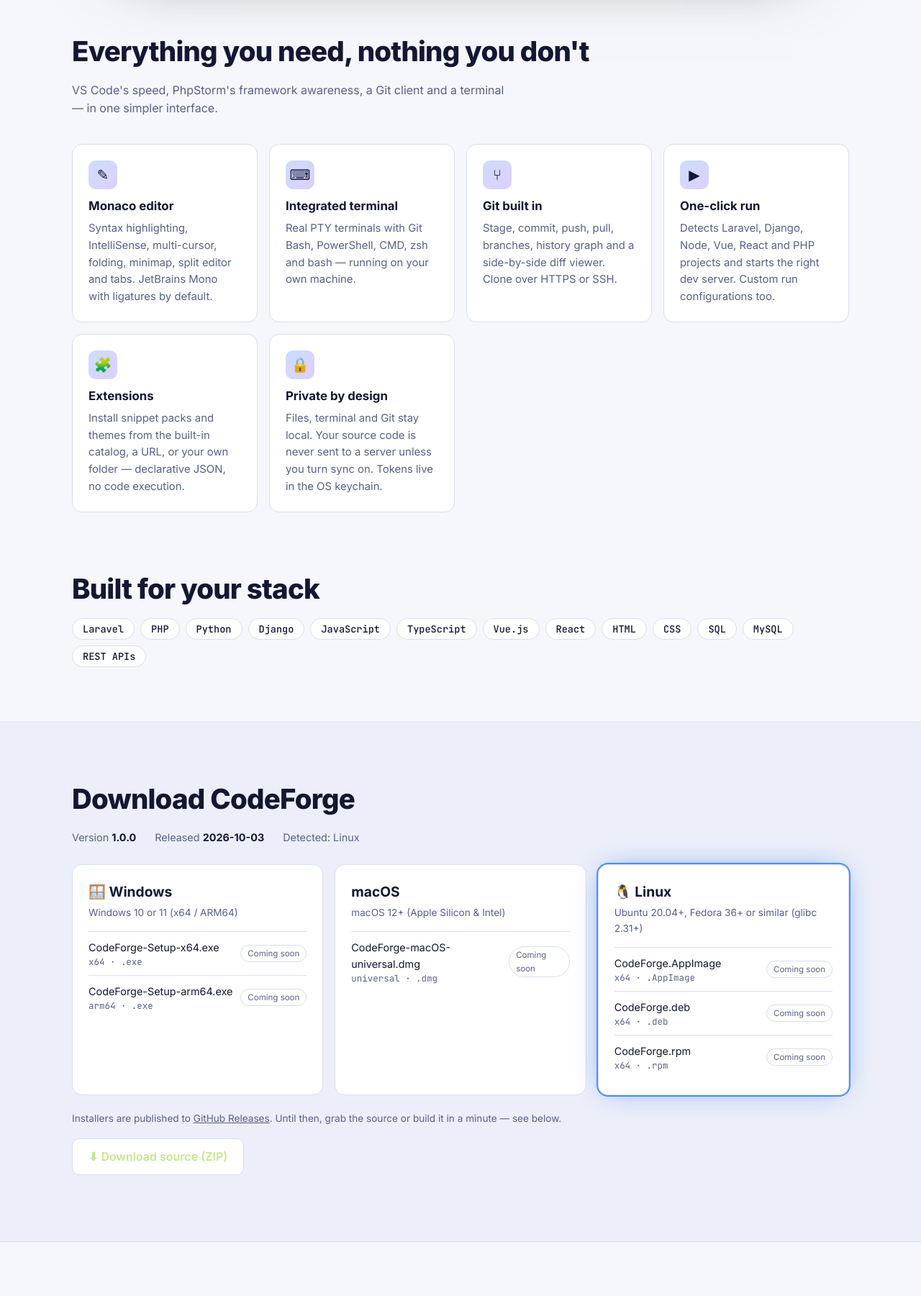
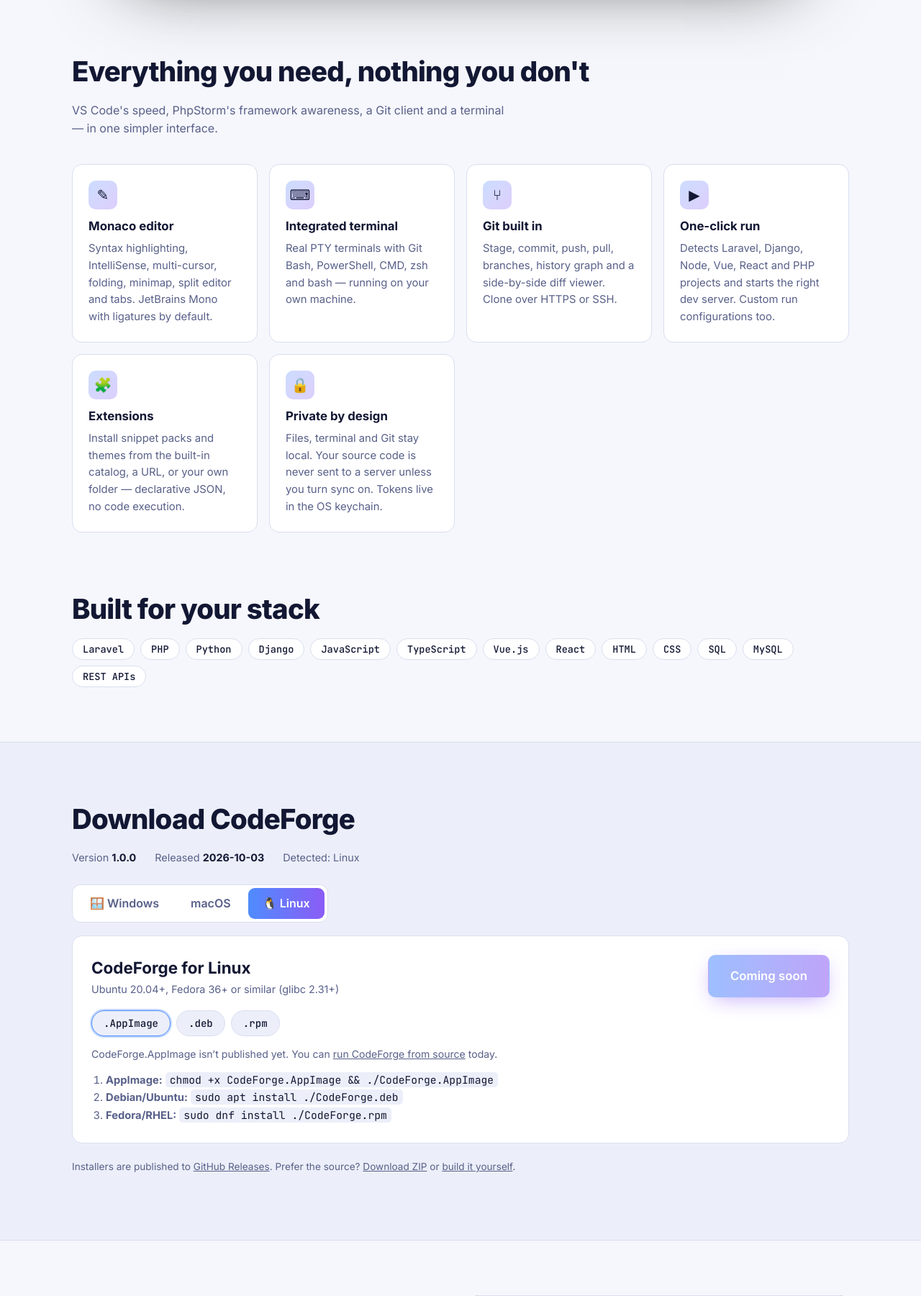
Before and after one commit to Asda168/code-forge, a Django app: page / in a window 1280 px wide. Shown: the part 1040-2841 px from the top of the page at 72% size. Run offline with Django 5.2, Linux system fonts and the light colour scheme.

Commit message:
Download page: OS tabs with per-platform download button, format chips and install steps
Co-Authored-By: Claude Sonnet 5.5 <noreply@anthropic.com>

```diff
--- a/backend/core/templates/core/download.html
+++ b/backend/core/templates/core/download.html
@@ -56,6 +56,18 @@
   .file{display:flex;align-items:center;justify-content:space-between;gap:10px;padding:10px 0;border-top:1px solid var(--line);font-size:.9rem}
   .file small{display:block;color:var(--mut);font:400 .78rem var(--mono)} .tag{font-size:.72rem;border:1px solid var(--line);border-radius:99px;padding:2px 9px;color:var(--mut)}
   .meta{display:flex;gap:26px;flex-wrap:wrap;color:var(--mut);font-size:.9rem;margin-bottom:26px}.meta b{color:var(--fg)}
+  .tabs{display:inline-flex;gap:4px;background:var(--card);border:1px solid var(--line);border-radius:12px;padding:4px;margin-bottom:18px}
+  .tabs button{border:0;background:none;color:var(--mut);font:inherit;font-weight:600;padding:9px 20px;border-radius:9px;cursor:pointer}
+  .tabs button[aria-selected=true]{background:linear-gradient(90deg,var(--a),var(--b));color:#fff}
+  .panel[hidden]{display:none} .panel{padding:26px}
+  .ph{display:flex;justify-content:space-between;align-items:center;gap:18px;flex-wrap:wrap;margin-bottom:18px}
+  .ph h3{margin:0;font-size:1.4rem}.req{color:var(--mut);font-size:.9rem}
+  .btn.big{padding:15px 30px;font-size:1.05rem}
+  .chips{display:flex;gap:8px;flex-wrap:wrap}
+  .chip{border:1px solid var(--line);background:var(--bg2);color:var(--fg);padding:8px 16px;border-radius:99px;font:500 .88rem var(--mono);cursor:pointer}
+  .chip[aria-pressed=true]{border-color:var(--a);box-shadow:0 0 0 2px color-mix(in srgb,var(--a) 35%,transparent)}
+  .note{margin:14px 0 4px;color:var(--mut);font-size:.88rem;min-height:1.3em}
+  .steps{margin:12px 0 0;padding-left:20px;color:var(--mut);font-size:.92rem}.steps code{font-family:var(--mono);background:var(--bg2);padding:1px 6px;border-radius:5px;color:var(--fg)}
   pre.cmd{background:#0b1020;color:#dfe4f5;border:1px solid var(--line);border-radius:12px;padding:18px 20px;overflow:auto;font:13px/1.8 var(--mono);margin:0}
   pre.cmd .c{color:#546089}
   .two{display:grid;gap:24px;grid-template-columns:repeat(auto-fit,minmax(320px,1fr));align-items:start}
@@ -124,22 +136,37 @@
 <section id="download"><div class="wrap">
   <h2>Download CodeForge</h2>
   <div class="meta"><span>Version <b>{{ version }}</b></span><span>Released <b>{{ released }}</b></span><span id="detected"></span></div>
-  <div class="os">
-    {% regroup downloads by platform as groups %}
-    {% for g in groups %}
-    <div class="card" data-os="{{ g.grouper }}">
-      <h3>{% if g.grouper == "windows" %}🪟 Windows{% elif g.grouper == "macos" %} macOS{% else %}🐧 Linux{% endif %}</h3>
-      <div class="req">{% if g.grouper == "windows" %}{{ requirements.windows }}{% elif g.grouper == "macos" %}{{ requirements.macos }}{% else %}{{ requirements.linux }}{% endif %}</div>
+  <div class="tabs" role="tablist" aria-label="Operating system">
+    <button role="tab" data-tab="windows" aria-selected="false">🪟 Windows</button>
+    <button role="tab" data-tab="macos" aria-selected="false"> macOS</button>
+    <button role="tab" data-tab="linux" aria-selected="false">🐧 Linux</button>
+  </div>
+  {% regroup downloads by platform as groups %}
+  {% for g in groups %}
+  <div class="panel card" role="tabpanel" data-panel="{{ g.grouper }}" hidden>
+    <div class="ph">
+      <div>
+        <h3>{% if g.grouper == "windows" %}CodeForge for Windows{% elif g.grouper == "macos" %}CodeForge for macOS{% else %}CodeForge for Linux{% endif %}</h3>
+        <div class="req">{% if g.grouper == "windows" %}{{ requirements.windows }}{% elif g.grouper == "macos" %}{{ requirements.macos }}{% else %}{{ requirements.linux }}{% endif %}</div>
+      </div>
+      <a class="btn p big" data-main href="#source" aria-disabled="true">Download</a>
+    </div>
+    <div class="chips">
       {% for d in g.list %}
-      <div class="file"><div>{{ d.filename }}<small>{{ d.arch }} · .{{ d.kind }}</small></div>
-        {% if d.available %}<a class="btn p sm" href="{{ d.url }}" data-dl="{{ g.grouper }}" data-arch="{{ d.arch }}">Download</a>
-        {% else %}<span class="tag">Coming soon</span>{% endif %}</div>
+      <button class="chip" data-url="{{ d.url }}" data-ok="{{ d.available|yesno:'1,0' }}" data-name="{{ d.filename }}" data-arch="{{ d.arch }}" data-kind="{{ d.kind }}">
+        {% if g.grouper == "linux" %}.{{ d.kind }}{% elif g.grouper == "macos" %}Universal (Apple Silicon + Intel){% else %}{{ d.arch }}{% if d.arch == "x64" %} · Intel/AMD{% else %} · ARM{% endif %}{% endif %}
+      </button>
       {% endfor %}
     </div>
-    {% endfor %}
+    <div class="note" data-note></div>
+    <ol class="steps">
+      {% if g.grouper == "windows" %}<li>Run the installer and follow the wizard.</li><li>A Desktop shortcut and Start Menu entry are created; optionally add "Open with CodeForge" to Explorer.</li><li>Windows SmartScreen may warn about an unknown publisher: choose <b>More info → Run anyway</b>.</li>
+      {% elif g.grouper == "macos" %}<li>Open the <code>.dmg</code> and drag <b>CodeForge</b> to Applications.</li><li>First launch: right-click the app → <b>Open</b> (the build is not notarized yet).</li>
+      {% else %}<li><b>AppImage:</b> <code>chmod +x CodeForge.AppImage &amp;&amp; ./CodeForge.AppImage</code></li><li><b>Debian/Ubuntu:</b> <code>sudo apt install ./CodeForge.deb</code></li><li><b>Fedora/RHEL:</b> <code>sudo dnf install ./CodeForge.rpm</code></li>{% endif %}
+    </ol>
   </div>
-  <p class="sub" style="margin-top:22px">Installers are published to <a href="{{ repo }}/releases" target="_blank" rel="noopener">GitHub Releases</a>. Until then, grab the source or build it in a minute — see below.</p>
-  <p><a class="btn s" href="{{ source_zip }}">⬇ Download source (ZIP)</a></p>
+  {% endfor %}
+  <p class="sub" style="margin-top:22px">Installers are published to <a href="{{ repo }}/releases" target="_blank" rel="noopener">GitHub Releases</a>. Prefer the source? <a href="{{ source_zip }}">Download ZIP</a> or <a href="#source">build it yourself</a>.</p>
 </div></section>
 
 <section id="source"><div class="wrap two">
@@ -165,18 +192,51 @@ python manage.py runserver</pre>
 
 <script>
   const ua = navigator.userAgent;
-  const os = /Windows/.test(ua) ? "windows" : /Android|iPhone|iPad/.test(ua) ? null : /Mac/.test(ua) ? "macos" : /Linux|X11/.test(ua) ? "linux" : null;
+  const detected = /Windows/.test(ua) ? "windows" : /Android|iPhone|iPad/.test(ua) ? null : /Mac/.test(ua) ? "macos" : /Linux|X11/.test(ua) ? "linux" : null;
   const names = {windows: "Windows", macos: "macOS", linux: "Linux"};
-  if (os) {
-    const card = document.querySelector('.card[data-os="' + os + '"]');
-    if (card) { card.classList.add("me"); document.getElementById("detected").textContent = "Detected: " + names[os]; }
-    const arm = /arm|aarch64/i.test(ua);
-    const links = [...document.querySelectorAll('a[data-dl="' + os + '"]')];
-    const pick = links.find(a => arm && a.dataset.arch === "arm64") || links[0];
-    const hero = document.getElementById("hero-dl");
-    if (pick) { hero.href = pick.href; hero.textContent = "Download for " + names[os]; }
-    else { hero.textContent = "Get CodeForge for " + names[os]; document.getElementById("hero-sub").textContent = "Installer coming soon — run from source today"; }
+  const arm = /arm|aarch64/i.test(ua);
+  const tabs = [...document.querySelectorAll(".tabs [data-tab]")];
+  const panels = [...document.querySelectorAll("[data-panel]")];
+  const hero = document.getElementById("hero-dl");
+
+  function pick(panel, chip) {
+    panel.querySelectorAll(".chip").forEach(c => c.setAttribute("aria-pressed", c === chip));
+    const main = panel.querySelector("[data-main]"), note = panel.querySelector("[data-note]");
+    if (chip.dataset.ok === "1") {
+      main.href = chip.dataset.url; main.setAttribute("download", chip.dataset.name); main.removeAttribute("aria-disabled");
+      main.textContent = "Download for " + names[panel.dataset.panel];
+      note.textContent = chip.dataset.name;
+    } else {
+      main.href = "#source"; main.setAttribute("aria-disabled", "true"); main.textContent = "Coming soon";
+      note.innerHTML = chip.dataset.name + " isn’t published yet. You can <a href=\"#source\">run CodeForge from source</a> today.";
+    }
   }
+  function select(os, scroll) {
+    tabs.forEach(t => t.setAttribute("aria-selected", t.dataset.tab === os));
+    panels.forEach(p => p.hidden = p.dataset.panel !== os);
+    history.replaceState(null, "", "#download-" + os);
+    if (scroll) document.getElementById("download").scrollIntoView({behavior: "smooth"});
+  }
+  panels.forEach(p => {
+    const chips = [...p.querySelectorAll(".chip")];
+    chips.forEach(c => c.addEventListener("click", () => pick(p, c)));
+    const os = p.dataset.panel;
+    pick(p, (os === "windows" && arm && chips.find(c => c.dataset.arch === "arm64")) || chips.find(c => c.dataset.ok === "1") || chips[0]);
+  });
+  tabs.forEach(t => t.addEventListener("click", () => select(t.dataset.tab)));
+
+  const fromHash = (location.hash.match(/^#download-(windows|macos|linux)$/) || [])[1];
+  select(fromHash || detected || "windows");
+  if (detected) document.getElementById("detected").textContent = "Detected: " + names[detected];
+  // Hero button: download directly if the installer is published, otherwise jump to the visitor's OS tab.
+  const target = detected || "windows";
+  const tp = document.querySelector('[data-panel="' + target + '"] [data-main]');
+  hero.textContent = "Download for " + names[target];
+  hero.addEventListener("click", e => {
+    if (tp && !tp.hasAttribute("aria-disabled")) { hero.href = tp.href; return; }
+    e.preventDefault(); select(target, true);
+  });
+  if (tp && tp.hasAttribute("aria-disabled")) document.getElementById("hero-sub").textContent = "Installer coming soon — run from source today";
 </script>
 </body>
 </html>
```
